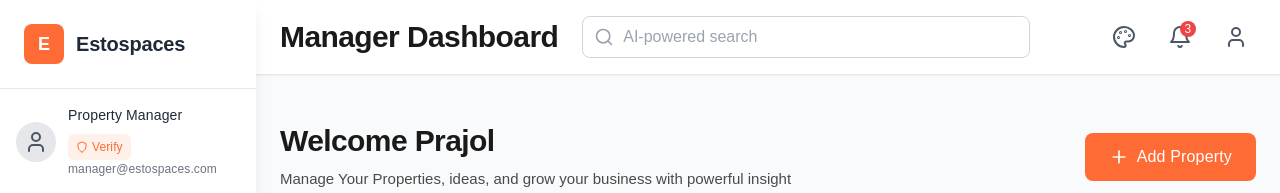
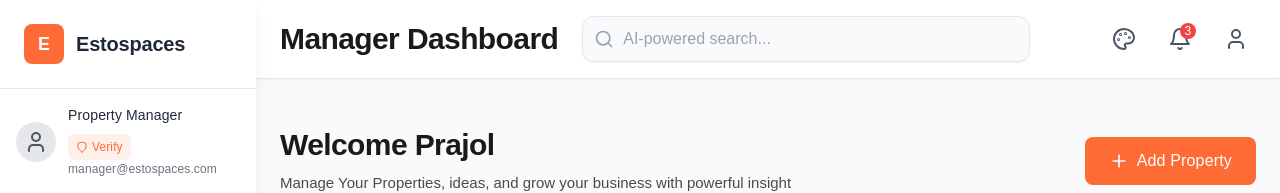
Before and after one commit to Estospaces-Development/estospaces-app, a React (Vite) app: page /manager/dashboard in a window 1280 px wide. Shown: the top 193 px of the page. Built offline with nearby package versions, Linux system fonts and the light colour scheme.

Commit message:
Improve search input styling in Header component

```diff
--- a/src/components/layout/Header.tsx
+++ b/src/components/layout/Header.tsx
@@ -48,14 +48,14 @@ const Header = ({ onMenuToggle }: HeaderProps) => {
 
             {/* Search Bar */}
             <div className="flex-1 max-w-md">
-              <div className="relative">
-                <Search className="absolute left-3 top-1/2 transform -translate-y-1/2 w-5 h-5 text-gray-400" />
+              <div className="relative group">
+                <Search className="absolute left-3 top-1/2 transform -translate-y-1/2 w-5 h-5 text-gray-400 dark:text-gray-500 group-focus-within:text-primary transition-colors duration-200" />
                 <input
                   type="text"
-                  placeholder="AI-powered search"
+                  placeholder="AI-powered search..."
                   value={searchQuery}
                   onChange={(e) => setSearchQuery(e.target.value)}
-                  className="w-full pl-10 pr-4 py-2 border border-gray-300 dark:border-gray-800 dark:bg-black dark:text-white rounded-lg focus:outline-none focus:ring-2 focus:ring-primary focus:border-transparent transition-colors duration-300"
+                  className="w-full pl-10 pr-4 py-2.5 bg-gray-50 dark:bg-gray-900 border border-gray-200 dark:border-gray-700 text-gray-900 dark:text-white placeholder-gray-400 dark:placeholder-gray-500 rounded-xl focus:outline-none focus:ring-2 focus:ring-primary/50 focus:border-primary focus:bg-white dark:focus:bg-gray-800 shadow-sm hover:shadow-md transition-all duration-200"
                 />
               </div>
             </div>
```
